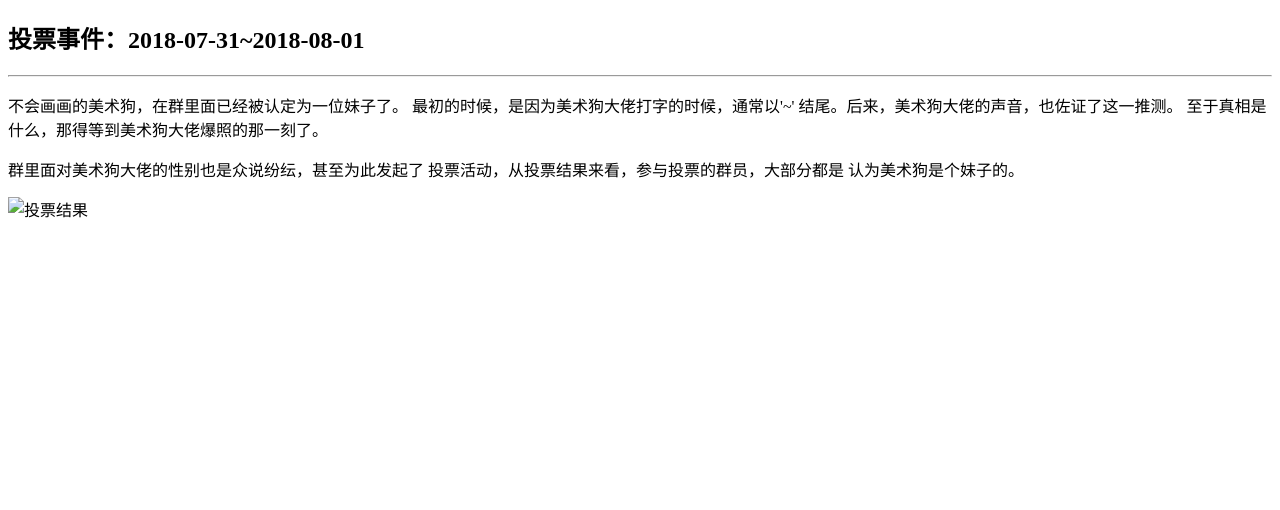
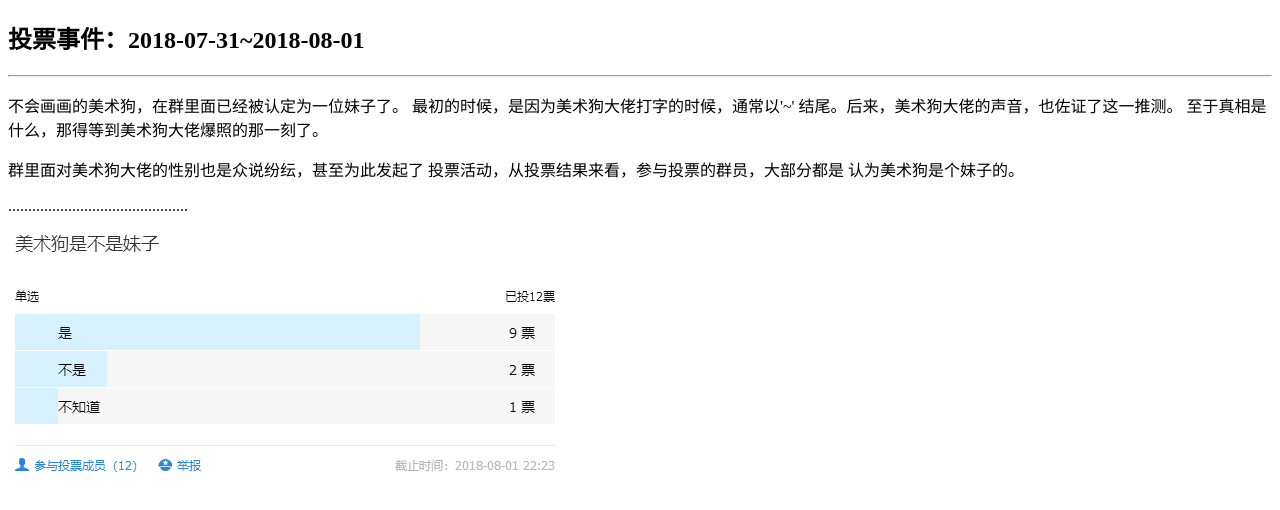
Before and after one commit to choujiojio/choujiojio.github.io, a plain HTML site: page chapters/msg/articles/toupiao.html in a window 1280 px wide. Drawn offline with Linux system fonts and the light colour scheme.

Commit message:
修改投票结果的超链接

```diff
--- a/chapters/msg/articles/toupiao.html
+++ b/chapters/msg/articles/toupiao.html
@@ -22,8 +22,9 @@
         投票活动，从投票结果来看，参与投票的群员，大部分都是
         认为美术狗是个妹子的。
     </p>
+    <p>.............................................</p>
     <p>
-        <img src="images/toupiaojieguo.PNG" alt="投票结果" />
+        <img src="../images/toupiaojieguo.png" alt="投票结果" />
     </p>
 </body>
 
```
